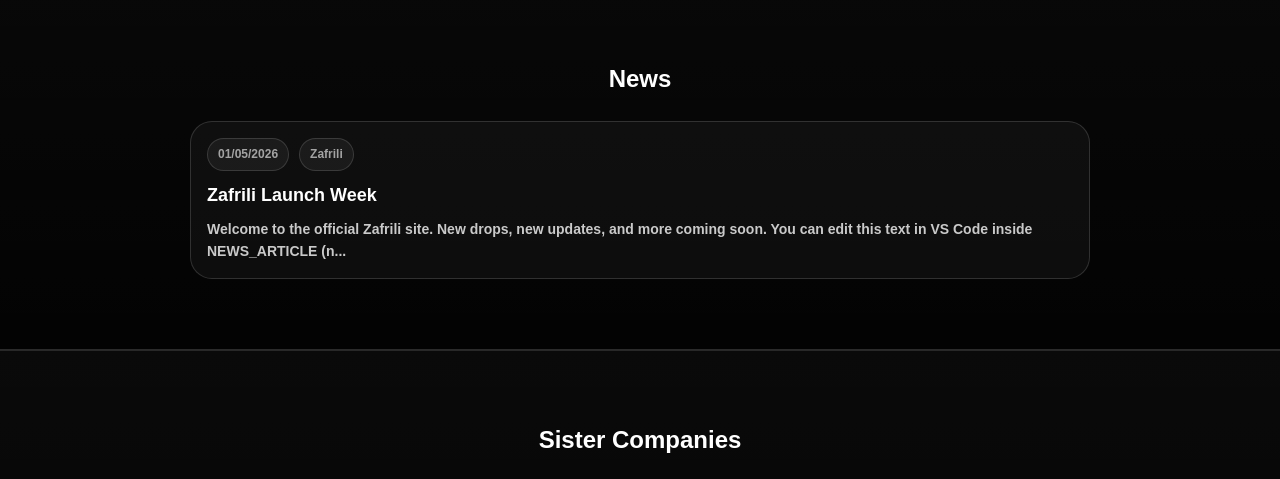
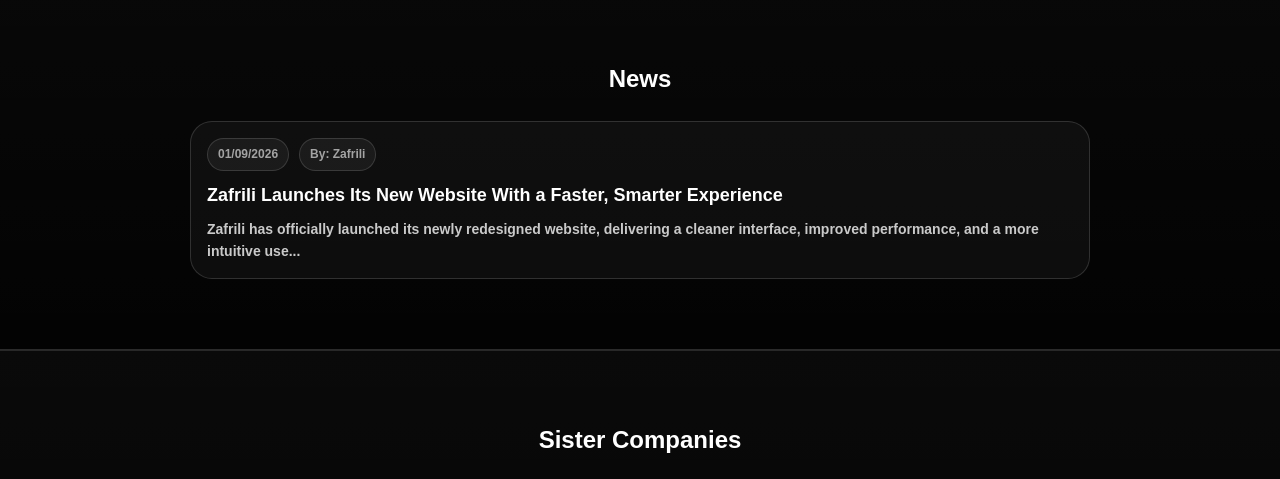
Before and after one commit to Zafrili/Zafrili, a plain HTML site: page index.html in a window 1280 px wide. Shown: the part 3500-3979 px from the top of the page. Drawn offline with Linux system fonts and the light colour scheme.

Commit message:
Update index.html

```diff
--- a/index.html
+++ b/index.html
@@ -1625,10 +1625,10 @@
 
   const NEWS_ARTICLE = {
     image: "",
-    headline: "Zafrili Launch Week",
-    by: "Zafrili",
-    date: "01/05/2026",
-    text: "Welcome to the official Zafrili site. New drops, new updates, and more coming soon.\n\nYou can edit this text in VS Code inside NEWS_ARTICLE (not visible to visitors).",
+    headline: "Zafrili Launches Its New Website With a Faster, Smarter Experience",
+    by: "By: Zafrili",
+    date: "01/09/2026",
+    text: "Zafrili has officially launched its newly redesigned website, delivering a cleaner interface, improved performance, and a more intuitive user experience across all devices. The update focuses on making it easier for users to explore Roblox UGC outfits, view catalog details, and stay up to date with the latest news—all in one streamlined platform. The new website introduces smoother navigation, refined visuals, and optimized functionality designed for both desktop and mobile users. This launch marks an important step in Zafrili’s continued commitment to improving accessibility, usability, and overall quality for its growing community.  More features and enhancements are planned as Zafrili continues to evolve the platform and expand its offerings. ",
   };
 
   /* =========================
```
